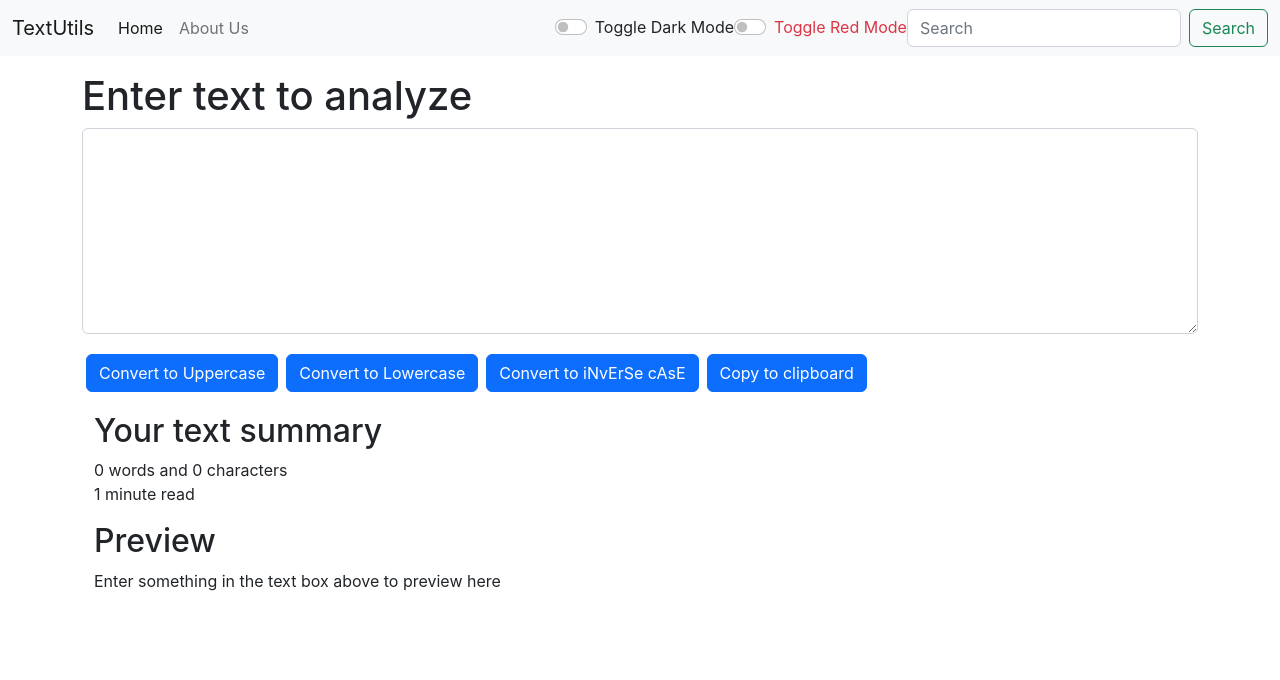
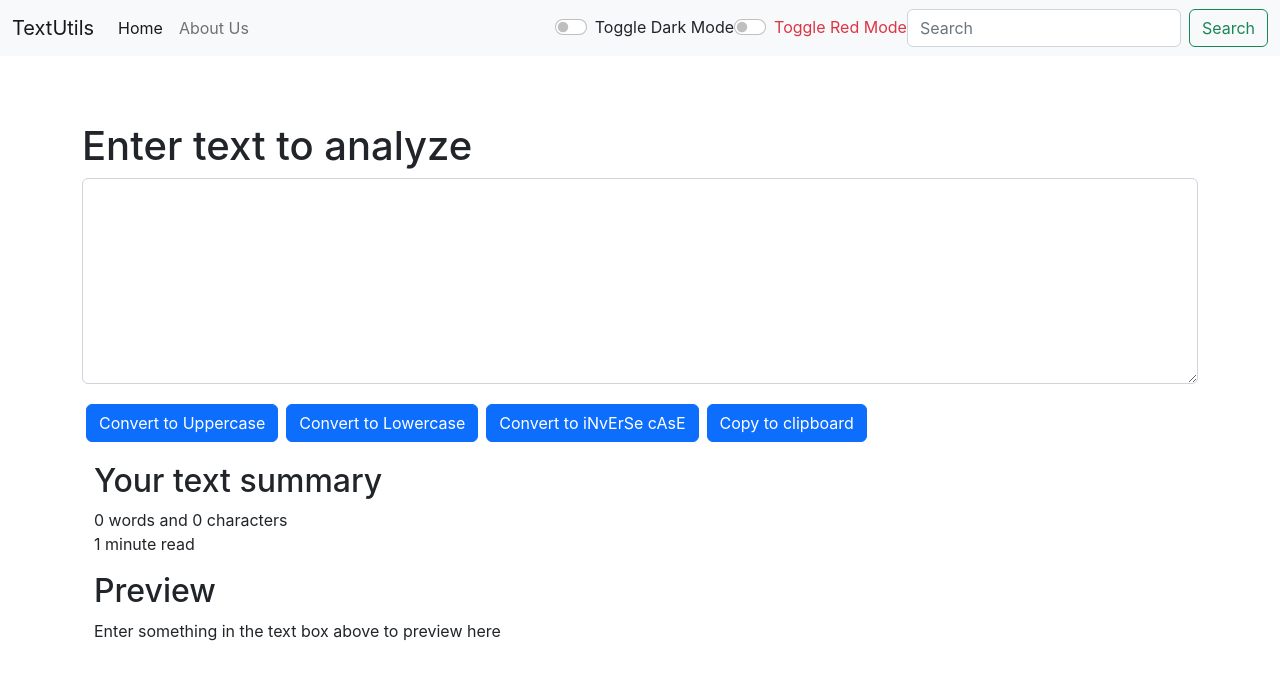
Before and after one commit to murdochroy2/TextUtils-React, a React (Create React App) app: page / in a window 1280 px wide. Shown: the top 680 px of the page. Built offline with nearby package versions, Linux system fonts and the light colour scheme.

Commit message:
allocate space for alert this prevents shifting of elements

```diff
--- a/src/components/Alert.js
+++ b/src/components/Alert.js
@@ -6,7 +6,8 @@ function Alert(props) {
     return lower.charAt(0).toUpperCase() + lower.slice(1);
   };
   return (
-    props.message && (
+    <div style={{ height: "50px" }}>
+      {props.message && (
         <div>
           <div
             className={`alert alert-${props.message.type} alert-dismissible fade show`}
@@ -22,7 +23,8 @@ function Alert(props) {
           ></button> */}
           </div>
         </div>
-    )
+      )}
+    </div>
   );
 }
 
```
Lines whose indentation alone changed are shown as unchanged.
